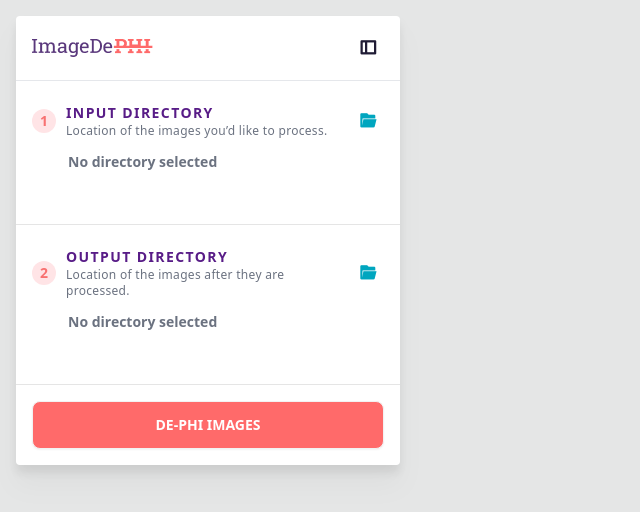
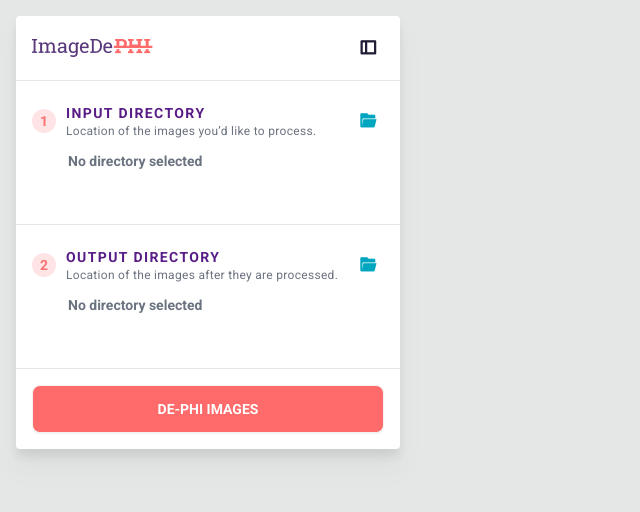
Before and after one commit to DigitalSlideArchive/ImageDePHI, a Vue app in the folder client/: page / in a window 1280 px wide. Shown: the top 512 px of the page, without its empty margins (0-640 px from the left). Built offline with nearby package versions, Linux system fonts and the light colour scheme; no server answers.

Commit message:
Add 'Roboto' font to theme

```diff
--- a/client/index.html
+++ b/client/index.html
@@ -3,6 +3,9 @@
   <head>
     <meta charset="UTF-8" />
     <meta name="viewport" content="width=device-width, initial-scale=1.0" />
+    <link rel="preconnect" href="https://fonts.googleapis.com">
+<link rel="preconnect" href="https://fonts.gstatic.com" crossorigin>
+<link href="https://fonts.googleapis.com/css2?family=Roboto:ital,wght@0,100;0,300;0,400;0,500;0,700;0,900;1,100;1,300;1,400;1,500;1,700;1,900&display=swap" rel="stylesheet">
     <title>ImageDePHI</title>
   </head>
   <body class="bg-base-300 min-h-screen">
--- a/client/tailwind.config.js
+++ b/client/tailwind.config.js
@@ -3,6 +3,9 @@ module.exports = {
   content: ["./index.html", "./src/**/*.{vue,js,ts}"],
   theme: {
     extend: {
+      fontFamily: {
+        sans: ["Roboto", "sans-serif"],
+      },
       colors: {
         primary: "#5A387C",
 
```
